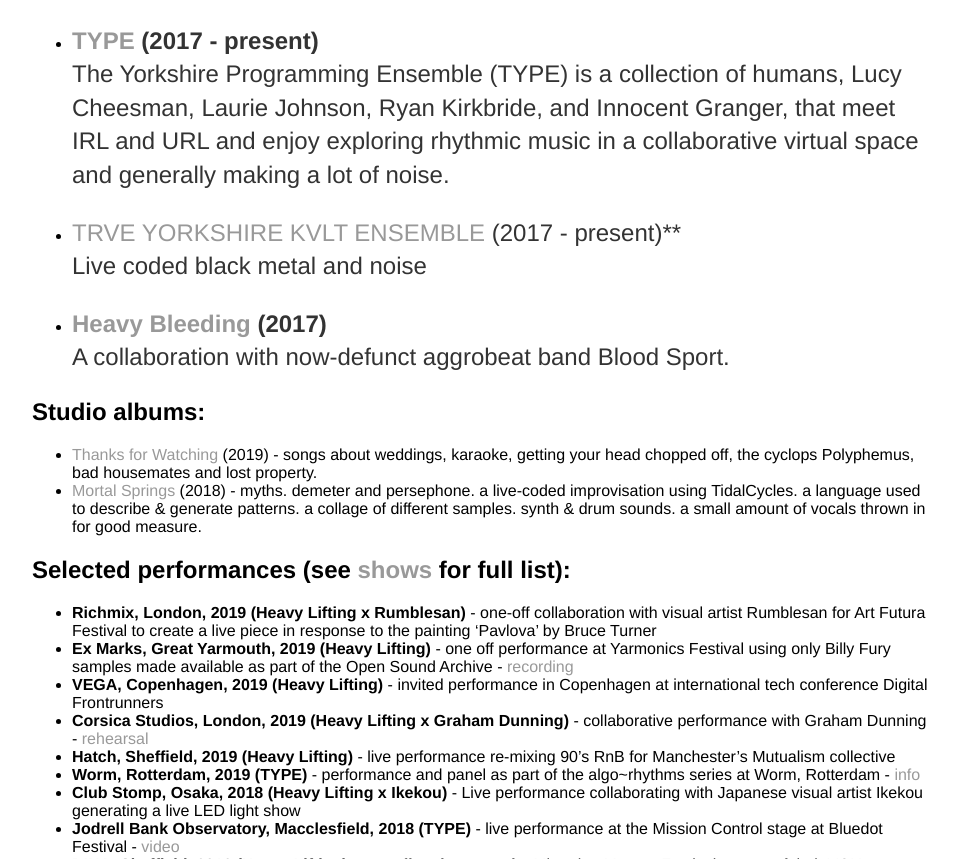
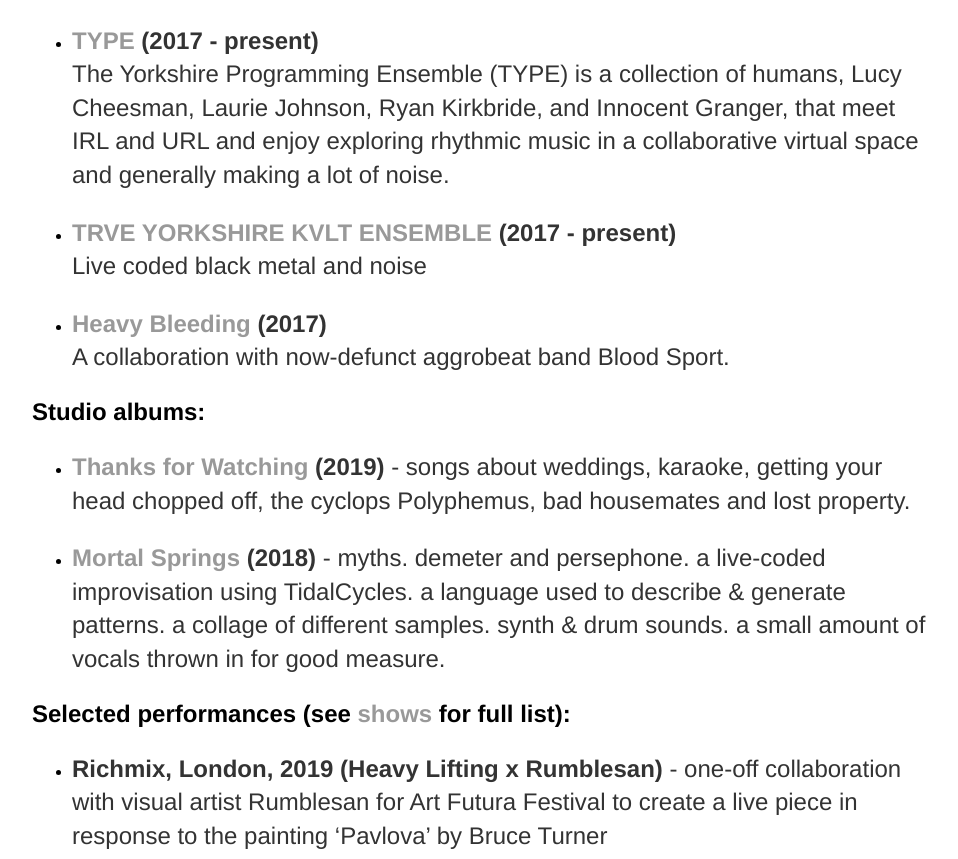
Before and after one commit to heavy-lifting/heavy-lifting.github.io, a Jekyll site: the page built from cv.html, in a window 1280 px wide and 900 px high, scrolled down 518 px, cut to the strip 41-900 px from the top of the window. Shown: the whole strip, without its empty margins (160-1118 px from the left). Built offline with Jekyll 4.4.1, drawn with Linux system fonts in a browser that asks for light colours.

Commit message:
Update cv.html

```diff
--- a/cv.html
+++ b/cv.html
@@ -12,12 +12,13 @@
 
   <iframe width="100%" height="300" scrolling="no" frameborder="no" allow="autoplay" src="https://w.soundcloud.com/player/?url=https%3A//api.soundcloud.com/users/257807659&color=%23726d5f&auto_play=false&hide_related=false&show_comments=true&show_user=true&show_reposts=false&show_teaser=true&visual=true"></iframe>
 
+
 <li>
 <p><strong><a href="https://typeensemble.wordpress.com/">TYPE</a> (2017 - present)</strong><br>
 The Yorkshire Programming Ensemble (TYPE) is a collection of humans, Lucy Cheesman, Laurie Johnson, Ryan Kirkbride, and Innocent Granger, that meet IRL and URL and enjoy exploring rhythmic music in a collaborative virtual space and generally making a lot of noise.</p>
 </li>
 <li>
-<p><a href="https://infernalsheffield.github.io/trveyorkshirekvltensemble/">TRVE YORKSHIRE KVLT ENSEMBLE</a> (2017 - present)**<br>
+<p><strong><a href="https://infernalsheffield.github.io/trveyorkshirekvltensemble/">TRVE YORKSHIRE KVLT ENSEMBLE</a> (2017 - present)</strong><br>
 Live coded black metal and noise</p>
 </li>
 <li>
@@ -27,22 +28,48 @@
 </ul>
 <h2 id="studio-albums">Studio albums:</h2>
 <ul>
-<li><a href="http://www.panyrosasdiscos.net/pyr279-heavy-lifting-thanks-for-watching/">Thanks for Watching</a> (2019) - songs about weddings, karaoke, getting your head chopped off, the cyclops Polyphemus, bad housemates and lost property.</li>
-<li><a href="http://www.panyrosasdiscos.net/pyr256-heavy-lifting-mortal-springs/">Mortal Springs</a> (2018) - myths. demeter and persephone. a live-coded improvisation using TidalCycles. a language used to describe &amp; generate patterns. a collage of different samples. synth &amp; drum sounds. a small amount of vocals thrown in for good measure.</li>
+<li>
+<p><strong><a href="http://www.panyrosasdiscos.net/pyr279-heavy-lifting-thanks-for-watching/">Thanks for Watching</a> (2019)</strong> - songs about weddings, karaoke, getting your head chopped off, the cyclops Polyphemus, bad housemates and lost property.</p>
+</li>
+<li>
+<p><strong><a href="http://www.panyrosasdiscos.net/pyr256-heavy-lifting-mortal-springs/">Mortal Springs</a> (2018)</strong> - myths. demeter and persephone. a live-coded improvisation using TidalCycles. a language used to describe &amp; generate patterns. a collage of different samples. synth &amp; drum sounds. a small amount of vocals thrown in for good measure.</p>
+</li>
 </ul>
 <h2 id="selected-performances-see-shows-for-full-list">Selected performances (see <a href="https://heavy-lifting.org/shows">shows</a> for full list):</h2>
 <ul>
-<li><strong>Richmix, London, 2019 (Heavy Lifting x Rumblesan)</strong> - one-off collaboration with visual artist Rumblesan for Art Futura Festival to create a live piece in response to the painting ‘Pavlova’ by Bruce Turner</li>
-<li><strong>Ex Marks, Great Yarmouth, 2019 (Heavy Lifting)</strong> - one off performance at Yarmonics Festival using only Billy Fury samples made available as part of the Open Sound Archive - <a href="https://soundcloud.com/openmusicarchive/lingering-in-the-golden-gleam-heavy-lifting">recording</a></li>
-<li><strong>VEGA, Copenhagen, 2019 (Heavy Lifting)</strong> - invited performance in Copenhagen at international tech conference Digital Frontrunners</li>
-<li><strong>Corsica Studios, London, 2019 (Heavy Lifting x Graham Dunning)</strong> - collaborative performance with Graham Dunning - <a href="https://youtu.be/ca3J1cztnrc">rehearsal</a></li>
-<li><strong>Hatch, Sheffield, 2019 (Heavy Lifting)</strong> - live performance re-mixing 90’s RnB for Manchester’s Mutualism collective</li>
-<li><strong>Worm, Rotterdam, 2019 (TYPE)</strong> - performance and panel as part of the algo~rhythms series at Worm, Rotterdam - <a href="https://worm.org/production/algo-rhythms-3/">info</a></li>
-<li><strong>Club Stomp, Osaka, 2018 (Heavy Lifting x Ikekou)</strong> - Live performance collaborating with Japanese visual artist Ikekou generating a live LED light show</li>
-<li><strong>Jodrell Bank Observatory, Macclesfield, 2018 (TYPE)</strong> - live performance at the Mission Control stage at Bluedot Festival - <a href="https://youtu.be/496NVIHprOg?t=5481">video</a></li>
-<li><strong>DINA, Sheffield, 2018 (Heavy Lifting)</strong> - one-off performance for Migration Matters Festival as part of their VOX event, live remixing vocal samples from an evening of acapella performances - <a href="https://youtu.be/LZshUTYNpXw">video</a></li>
-<li><strong>Picturehouse Social, Sheffield, 2018 (Heavy Lifting)</strong> - live performance for BBC Radio 3 Late Junction - <a href="https://soundcloud.com/hl6/phs-may-2018wav">recording</a></li>
-<li><strong>Custard Factory, Birmingham, 2017 (Heavy Bleeding)</strong> - live performance for Supersonic Festival in collaboration with aggro-beat band Blood Sport</li>
+<li>
+<p><strong>Richmix, London, 2019 (Heavy Lifting x Rumblesan)</strong> - one-off collaboration with visual artist Rumblesan for Art Futura Festival to create a live piece in response to the painting ‘Pavlova’ by Bruce Turner</p>
+</li>
+<li>
+<p><strong>Ex Marks, Great Yarmouth, 2019 (Heavy Lifting)</strong> - one off performance at Yarmonics Festival using only Billy Fury samples made available as part of the Open Sound Archive - <a href="https://soundcloud.com/openmusicarchive/lingering-in-the-golden-gleam-heavy-lifting">recording</a></p>
+</li>
+<li>
+<p><strong>VEGA, Copenhagen, 2019 (Heavy Lifting)</strong> - invited performance in Copenhagen at international tech conference Digital Frontrunners</p>
+</li>
+<li>
+<p><strong>Corsica Studios, London, 2019 (Heavy Lifting x Graham Dunning)</strong> - collaborative performance with Graham Dunning - <a href="https://youtu.be/ca3J1cztnrc">rehearsal</a></p>
+</li>
+<li>
+<p><strong>Hatch, Sheffield, 2019 (Heavy Lifting)</strong> - live performance re-mixing 90’s RnB for Manchester’s Mutualism collective</p>
+</li>
+<li>
+<p><strong>Worm, Rotterdam, 2019 (TYPE)</strong> - performance and panel as part of the algo~rhythms series at Worm, Rotterdam - <a href="https://worm.org/production/algo-rhythms-3/">info</a></p>
+</li>
+<li>
+<p><strong>Club Stomp, Osaka, 2018 (Heavy Lifting x Ikekou)</strong> - Live performance collaborating with Japanese visual artist Ikekou generating a live LED light show</p>
+</li>
+<li>
+<p><strong>Jodrell Bank Observatory, Macclesfield, 2018 (TYPE)</strong> - live performance at the Mission Control stage at Bluedot Festival - <a href="https://youtu.be/496NVIHprOg?t=5481">video</a></p>
+</li>
+<li>
+<p><strong>DINA, Sheffield, 2018 (Heavy Lifting)</strong> - one-off performance for Migration Matters Festival as part of their VOX event, live remixing vocal samples from an evening of acapella performances - <a href="https://youtu.be/LZshUTYNpXw">video</a></p>
+</li>
+<li>
+<p><strong>Picturehouse Social, Sheffield, 2018 (Heavy Lifting)</strong> - live performance for BBC Radio 3 Late Junction - <a href="https://soundcloud.com/hl6/phs-may-2018wav">recording</a></p>
+</li>
+<li>
+<p><strong>Custard Factory, Birmingham, 2017 (Heavy Bleeding)</strong> - live performance for Supersonic Festival in collaboration with aggro-beat band Blood Sport</p>
+</li>
 </ul>
 <h2 id="projects">Projects:</h2>
 <ul>
```
